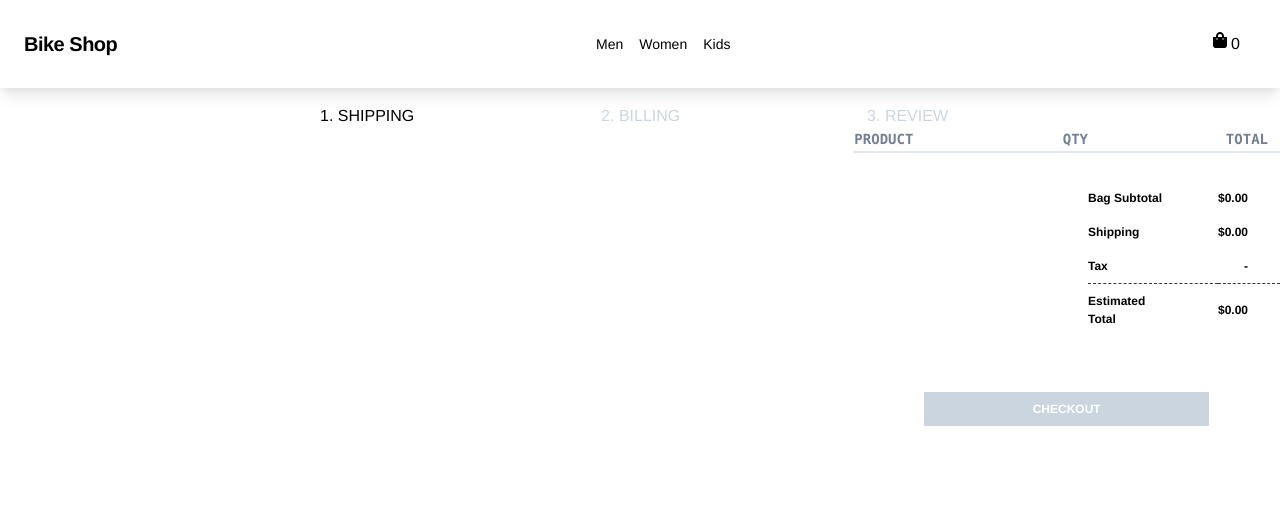
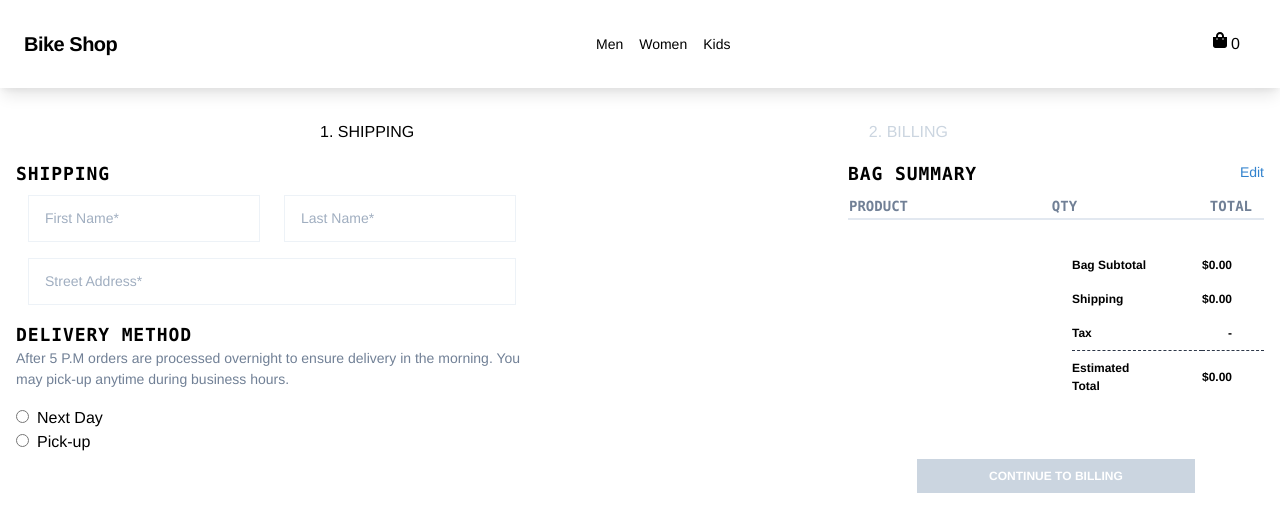
Before and after one commit to Kappalucky/bike, a Vue app: page /checkout in a window 1280 px wide. Shown: the top 532 px of the page. Built offline with nearby package versions, Linux system fonts and the light colour scheme.

Commit message:
made tabs and section show or hide on certain value instead of submit

```diff
--- a/src/views/Checkout.vue
+++ b/src/views/Checkout.vue
@@ -1,28 +1,89 @@
 <template>
-  <section class="container py-4 mx-auto">
-    <section class="container w-1/2 text-center mx-auto">
+  <div class="container py-4 mx-auto">
+    <section class="tabs mt-4 w-1/2 text-center mx-auto">
       <ul class="flex justify-between text-black uppercase">
-        <li class="mr-3">
+        <li class="mr-3" :class="[ isShipping ? 'text-gray-400' : '' ]">
           <span>1. Shipping</span>
         </li>
-        <li class="mr-3 text-gray-400">
+        <li class="mr-3" :class="[ !isShipping ? 'text-gray-400' : '' ]">
           <span>2. Billing</span>
-        </li>
-        <li class="mr-3 text-gray-400">
-          <span>3. Review</span>
         </li>
       </ul>
     </section>
-    <section class="summary w-2/3 float-left">
-      <div></div>
+    <section class="mt-4 mx-4">
+      <div class="w-full md:w-2/3 float-left">
+        <section class="shipping-form mr-2">
+          <form id="form1" v-show="!isShipping" class="w-full max-w-lg">
+            <h1
+              class="text-left uppercase font-mono font-semibold text-lg mb-2 tracking-wider"
+            >Shipping</h1>
+            <div class="flex flex-wrap">
+              <div class="w-full md:w-1/2 px-3 mb-6 md:mb-0">
+                <input
+                  class="apperance-none block w-full text-sm bg-white text-gray-700 border border-gray-200 py-3 px-4 leadint-tight focus:outline-none focus:bg-white focus:border-gray-500"
+                  placeholder="First Name*"
+                  id="first-name"
+                  v-model="firstName"
+                />
+              </div>
+              <div class="w-full md:w-1/2 px-3 mb-6 md:mb-0">
+                <input
+                  class="apperance-none block w-full text-sm bg-white text-gray-700 border border-gray-200 py-3 px-4 leadint-tight focus:outline-none focus:bg-white focus:border-gray-500"
+                  placeholder="Last Name*"
+                  id="last-name"
+                  v-model="lastName"
+                />
+              </div>
+            </div>
+            <div class="flex flex-wrap mt-4">
+              <div class="w-full px-3 mb-6 md:mb-0">
+                <input
+                  class="apperance-none block w-full text-sm bg-white text-gray-700 border border-gray-200 py-3 px-4 leadint-tight focus:outline-none focus:bg-white focus:border-gray-500"
+                  placeholder="Street Address*"
+                  id="address"
+                  v-model="address"
+                />
+              </div>
+            </div>
+            <div class="mt-4">
+              <fieldset>
+                <legend
+                  class="text-left mt-4 uppercase font-mono font-semibold text-lg tracking-wider"
+                >Delivery Method</legend>
+                <p
+                  class="text-sm text-gray-600 text-left mb-4"
+                >After 5 P.M orders are processed overnight to ensure delivery in the morning. You may pick-up anytime during business hours.</p>
+                <div class="text-left">
+                  <input type="radio" name="shipping" value="ground" id="ground" />
+                  <label class="px-2" for="ground">Next Day</label>
+                </div>
+                <div class="text-left">
+                  <input type="radio" name="shipping" value="pick-up" id="pick-up" />
+                  <label class="px-2" for="pick-up">Pick-up</label>
+                </div>
+              </fieldset>
+            </div>
+          </form>
         </section>
-    <section class="summary-aside w-1/3 float-right">
+      </div>
+      <section class="summary-aside w-full md:w-1/3 float-right">
         <aside class="aside-section">
           <div class="table-wrapper">
+            <div class="flex justify-between">
+              <h1
+                class="text-left uppercase font-mono font-semibold text-lg mb-2 tracking-wider"
+              >Bag Summary</h1>
+              <router-link to="/cart">
+                <span class="text-sm text-blue-600">Edit</span>
+              </router-link>
+            </div>
             <table class="table-auto w-full mb-4">
               <thead>
                 <tr class="border-b-2 border-solid">
-                <th class="text-left text-gray-600 uppercase font-mono text-sm" colspan="2">Product</th>
+                  <th
+                    class="text-left text-gray-600 uppercase font-mono text-sm"
+                    colspan="2"
+                  >Product</th>
                   <th class="text-center text-gray-600 uppercase font-mono text-sm">Qty</th>
                   <th class="text-right text-gray-600 uppercase font-mono text-sm pr-3">Total</th>
                 </tr>
@@ -80,12 +141,14 @@
           <div class="form-actions mx-auto mb-4 w-2/3 text-center">
             <button
               class="bg-gray-400 text-xs hover:bg-black w-full text-white font-bold py-2 uppercase"
-            type="submit"
-          >Checkout</button>
+              type="button"
+              v-on:click="validate"
+            >Continue to Billing</button>
           </div>
         </aside>
       </section>
     </section>
+  </div>
 </template>
 
 <script>
@@ -94,13 +157,29 @@ import { mapState, mapGetters } from 'vuex';
 export default {
 	name: 'Checkout',
 	data() {
-		return {};
+		return {
+			isShipping: false,
+			firstName: '',
+			lastName: '',
+			address: '',
+		};
 	},
 	computed: {
 		...mapState(['cart', 'products']),
 		...mapGetters(['getCartTotal']),
 	},
-	methods: {},
+	methods: {
+		validate() {
+			if (
+				this.firstName !== '' &&
+				this.lastName !== '' &&
+				this.address !== ''
+			) {
+				this.isShipping = true;
+			} else {
+			}
+		},
+	},
 };
 </script>
 
```
Lines whose indentation alone changed are shown as unchanged.
